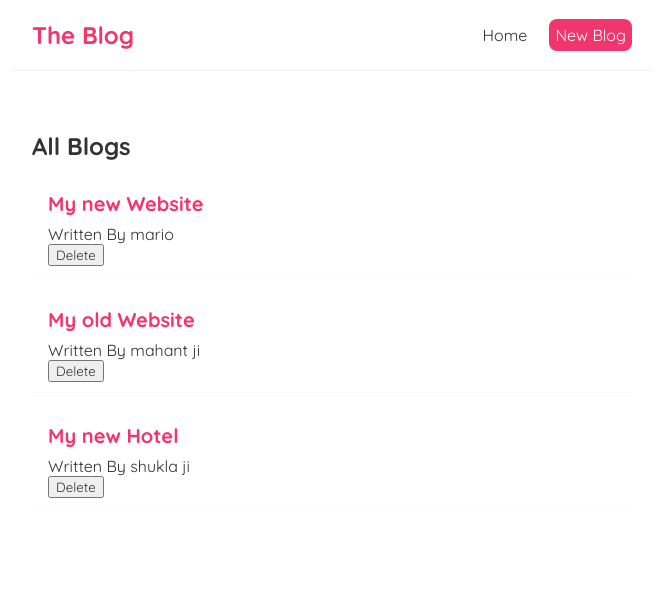
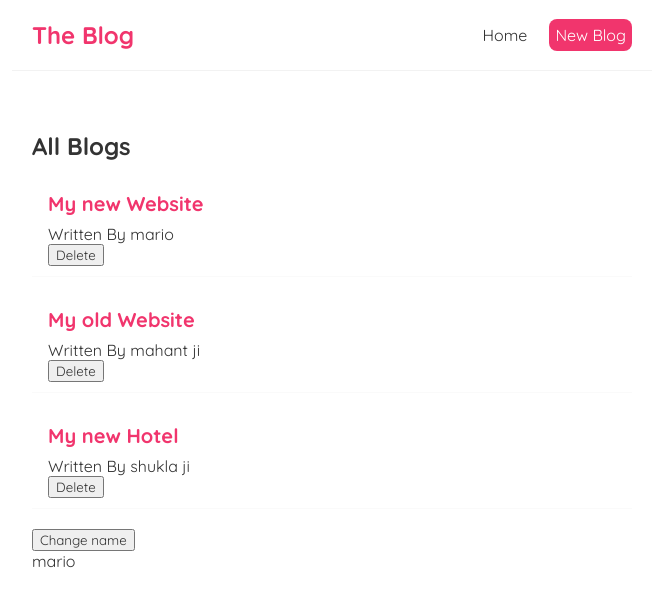
Before and after one commit to harsh007fc/React_1.03, a React (Create React App) app: page / in a window 1280 px wide. Shown: the top 606 px of the page, without its empty margins (308-971 px from the left). Built offline with nearby package versions, Linux system fonts and the light colour scheme.

Commit message:
dependency array of useeffect added

```diff
--- a/src/components/Home.js
+++ b/src/components/Home.js
@@ -8,19 +8,26 @@
         {title:'My new Hotel',body:'lorem ipsum...',author:'shukla ji',id:3}
     ]);
 
+
+    let [name,setname] = useState('mario');
+
     let handleDelete = (id) => {
         let newBlogs = blogs.filter(blog => blog.id != id);
         setBlogs(newBlogs);
     }
+    //this is a hook
     useEffect(()=>{ //this function reuns with every render
         //prescribed to not change state in this beacause it will call rerenderwhich again call this function and we stuck in a continuous loop
-        console.log('use effect run');
-        console.log(blogs);
-    });
+        console.log('use effect ran');
+        // console.log(blogs);
+        console.log(name);
+    },[name]);
     return (
         <>
            <div className="home">
               <BlogList blogs={blogs} title='All Blogs' handleDelete={handleDelete}/>
+              <button onClick={()=>setname('Luigi')}>Change name</button>
+              <p>{name}</p>
               {/* <BlogList blogs={blogs.filter((blog) => blog.author ==='mario')} title='Mario Blogs'/> */}
             </div>
         </>
```
